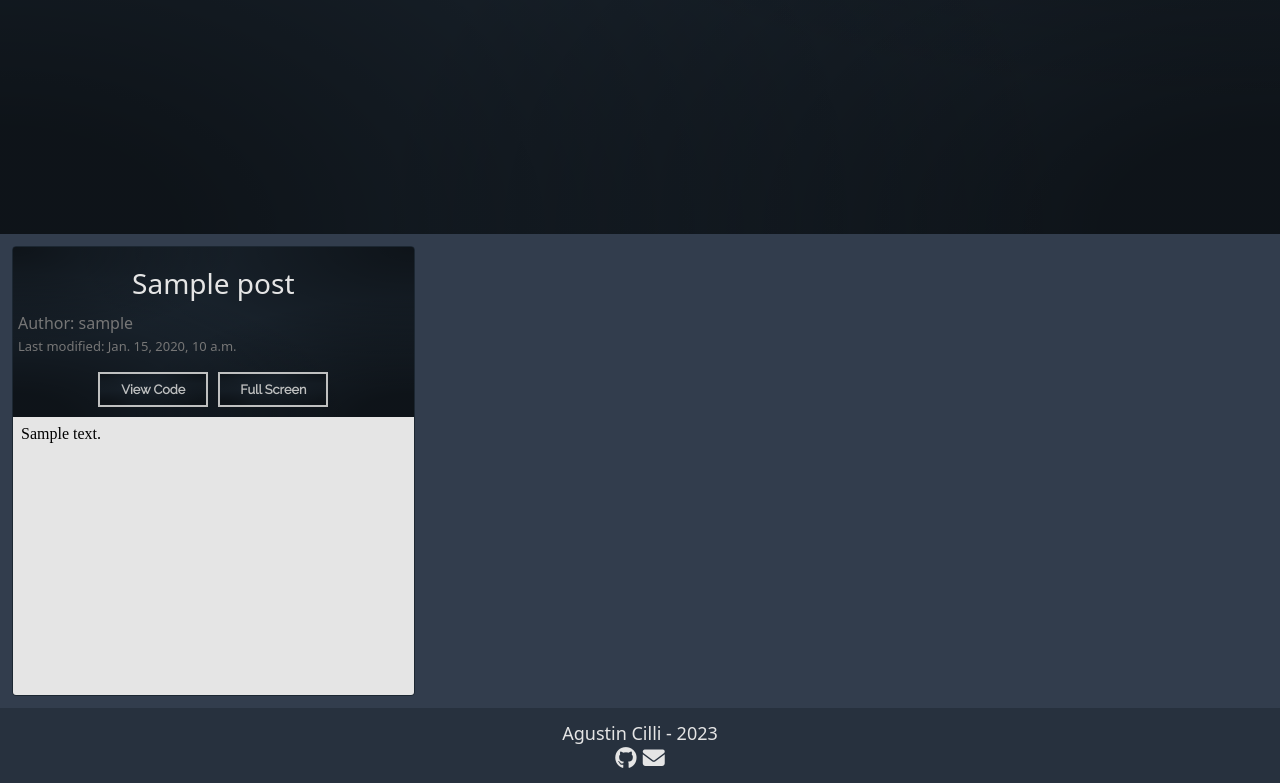
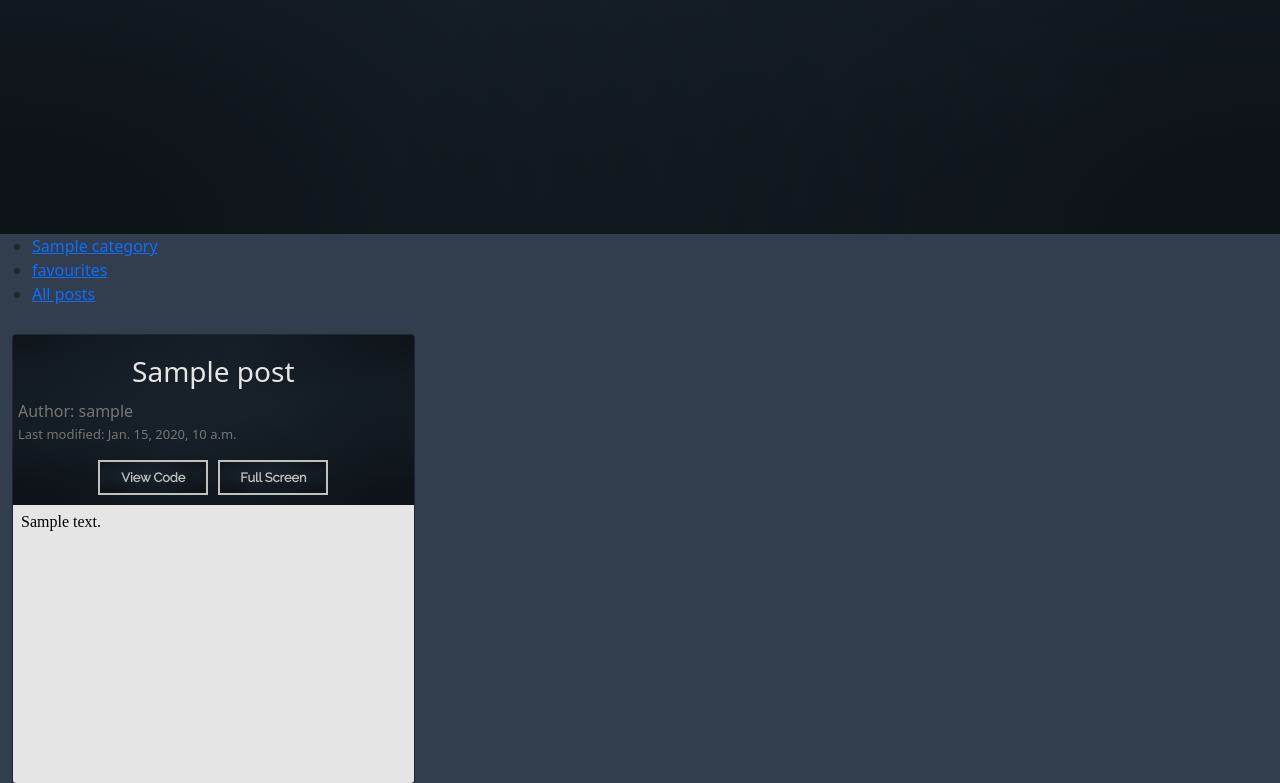
Before and after one commit to cilliagustin/code-pool, a Django app: a page that uses templates/categories.html in a window 1280 px wide. Shown: the part 566-1349 px from the top of the page. Run offline with Django 3.2, Linux system fonts and the light colour scheme; tables that the repository leaves empty hold one stand-in row (values such as "Sample post"); some libraries are stand-ins or nearby versions.

Commit message:
Add navigation to toggle between post filters

```diff
--- a/templates/categories.html
+++ b/templates/categories.html
@@ -10,6 +10,28 @@
             </div>
         </div>
     </div>
+
+    <nav id="filter-navigation">
+        <ul>
+            {% for category_el in categories %}
+                {% if category_el.name == category %}
+                <li>
+                    <a class="active" href="{% url 'category' category_el %}"> {{ category_el }}</a>
+                </li>
+                {% else %}
+                <li>
+                    <a href="{% url 'category' category_el %}"> {{ category_el }}</a>
+                </li>
+                {% endif %}
+            {% endfor %}
+            <li>
+                <a href="#">favourites</a>
+            </li>
+            <li>
+                <a href="{% url 'posts' %}">All posts</a>
+            </li>
+        </ul>
+    </nav>
 
     <div class="container-fluid">
         <div class="row">
```
Also changed, not shown: templates/posts.html (+18 -0 lines).
